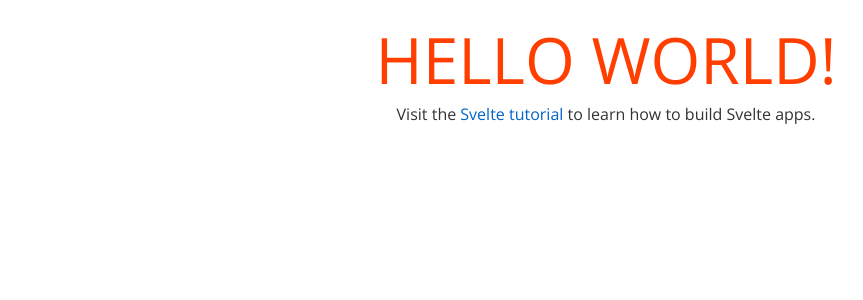
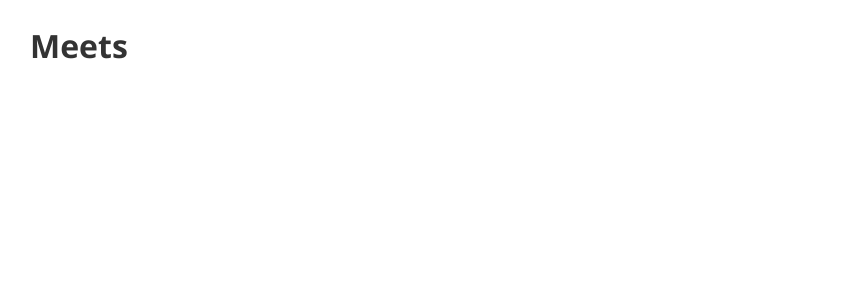
Before and after one commit to ealmario/svelte-meet, a Svelte app: page / in a window 1280 px wide. Shown: the top 300 px of the page, without its empty margins (34-897 px from the left). Built offline with nearby package versions, Linux system fonts and the light colour scheme.

Commit message:
Add SASS support | Create base header component

```diff
--- a/package.json
+++ b/package.json
@@ -18,6 +18,8 @@
     "svelte": "^3.0.0"
   },
   "dependencies": {
-    "sirv-cli": "^1.0.0"
+    "node-sass": "^5.0.0",
+    "sirv-cli": "^1.0.0",
+    "svelte-preprocess": "^4.7.0"
   }
 }
--- a/rollup.config.js
+++ b/rollup.config.js
@@ -4,6 +4,7 @@ import resolve from '@rollup/plugin-node-resolve';
 import livereload from 'rollup-plugin-livereload';
 import { terser } from 'rollup-plugin-terser';
 import css from 'rollup-plugin-css-only';
+import sveltePreprocess from 'svelte-preprocess';
 
 const production = !process.env.ROLLUP_WATCH;
 
@@ -38,6 +39,7 @@ export default {
 	},
 	plugins: [
 		svelte({
+			preprocess: sveltePreprocess(),
 			compilerOptions: {
 				// enable run-time checks when not in production
 				dev: !production
--- a/src/App.svelte
+++ b/src/App.svelte
@@ -1,30 +1,5 @@
 <script>
-	export let name;
+	import Header from './components/Header.svelte';
 </script>
 
-<main>
-	<h1>Hello {name}!</h1>
-	<p>Visit the <a href="https://svelte.dev/tutorial">Svelte tutorial</a> to learn how to build Svelte apps.</p>
-</main>
-
-<style>
-	main {
-		text-align: center;
-		padding: 1em;
-		max-width: 240px;
-		margin: 0 auto;
-	}
-
-	h1 {
-		color: #ff3e00;
-		text-transform: uppercase;
-		font-size: 4em;
-		font-weight: 100;
-	}
-
-	@media (min-width: 640px) {
-		main {
-			max-width: none;
-		}
-	}
-</style>
+<Header />
--- /dev/null
+++ b/src/components/Header.svelte
@@ -0,0 +1,17 @@
+<style lang="scss">
+header {
+  padding: 1.5rem 0;
+  width: 100%;
+}
+
+.container {
+  margin: 0 auto;
+  width: 90%;
+}
+</style>
+
+<header>
+  <div class="container">
+    <h1>Meets</h1>
+  </div>
+</header>
--- /dev/null
+++ b/svelte.config.js
@@ -0,0 +1,7 @@
+const { default: preprocess } = require("svelte/types/compiler/preprocess");
+
+const sveltePreprocess = require('svelte-preprocess');
+
+module.exports = {
+  preprocess: sveltePreprocess(),
+}
```
Also changed, not shown: 1 other file (tests, documents, lock files or other folders).
